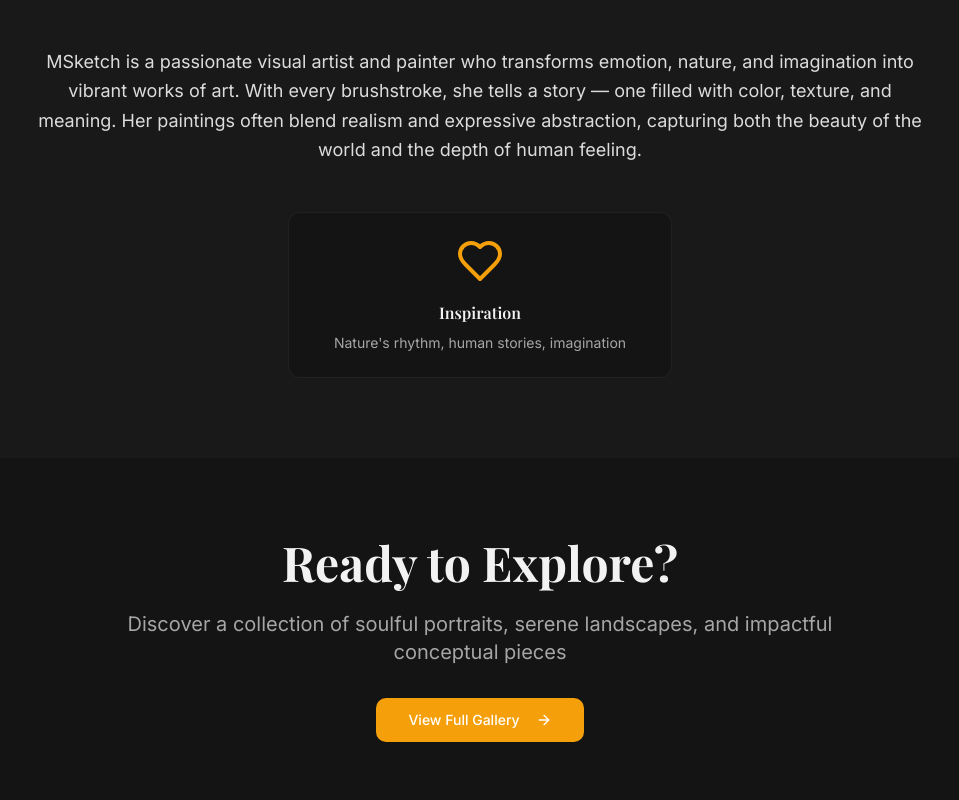
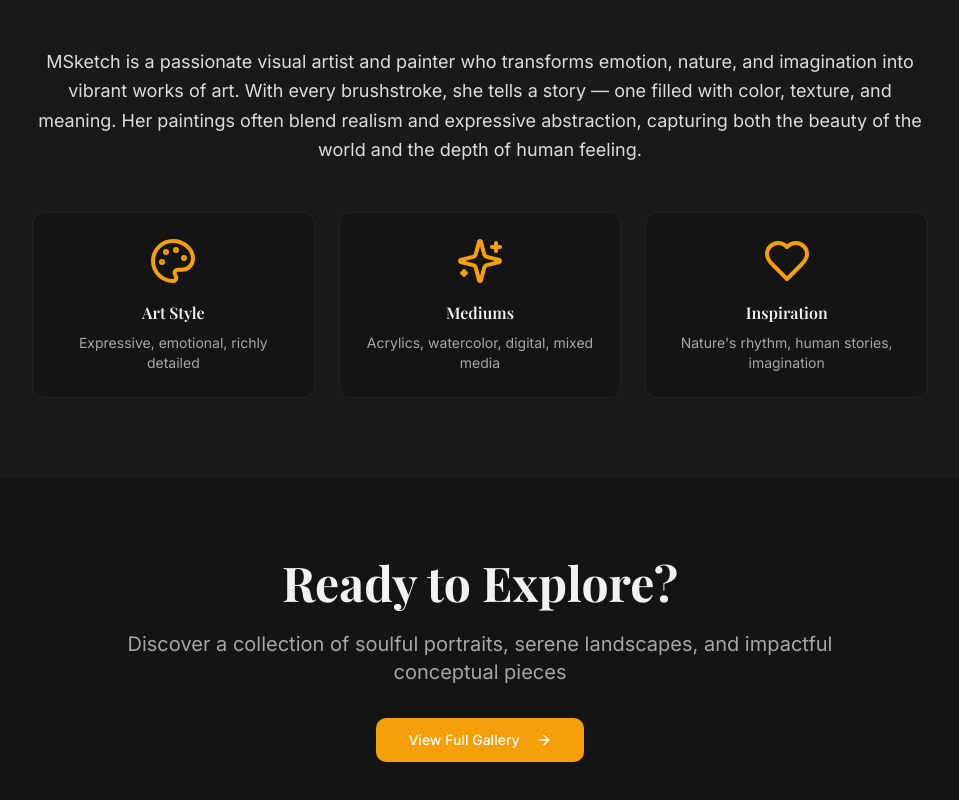
Before and after one commit to msketch93/me, a React (Vite) app: page / in a window 1280 px wide. Shown: the part 929-1729 px from the top of the page, without its empty margins (160-1119 px from the left). Built offline with nearby package versions, Linux system fonts and the light colour scheme; the HTML template or start-up script is replaced by a standard one.

Commit message:
Update Index.tsx

```diff
--- a/src/pages/Index.tsx
+++ b/src/pages/Index.tsx
@@ -2,7 +2,7 @@ import { useNavigate } from "react-router-dom";
 import Navigation from "@/components/Navigation";
 import FloatingContact from "@/components/FloatingContact";
 import { Button } from "@/components/ui/button";
-import { ArrowRight, Heart } from "lucide-react";
+import { ArrowRight, Palette, Sparkles, Heart } from "lucide-react";
 import profileData from "@/data/profile.json";
 
 const Index = () => {
@@ -93,8 +93,22 @@ const Index = () => {
               </p>
             </div>
 
-            <div className="flex justify-center animate-fade-in-up" style={{ animationDelay: "0.2s" }}>
-              <div className="text-center p-6 rounded-lg bg-background border border-border/50 max-w-sm w-full">
+            <div className="grid md:grid-cols-3 gap-6 animate-fade-in-up" style={{ animationDelay: "0.2s" }}>
+              <div className="text-center p-6 rounded-lg bg-background border border-border/50">
+                <Palette className="h-12 w-12 text-primary mx-auto mb-4" />
+                <h3 className="font-semibold mb-2">Art Style</h3>
+                <p className="text-sm text-muted-foreground">
+                  Expressive, emotional, richly detailed
+                </p>
+              </div>
+              <div className="text-center p-6 rounded-lg bg-background border border-border/50">
+                <Sparkles className="h-12 w-12 text-primary mx-auto mb-4" />
+                <h3 className="font-semibold mb-2">Mediums</h3>
+                <p className="text-sm text-muted-foreground">
+                  Acrylics, watercolor, digital, mixed media
+                </p>
+              </div>
+              <div className="text-center p-6 rounded-lg bg-background border border-border/50">
                 <Heart className="h-12 w-12 text-primary mx-auto mb-4" />
                 <h3 className="font-semibold mb-2">Inspiration</h3>
                 <p className="text-sm text-muted-foreground">
@@ -102,6 +116,7 @@ const Index = () => {
                 </p>
               </div>
             </div>
+
           </div>
         </div>
       </section>
```
